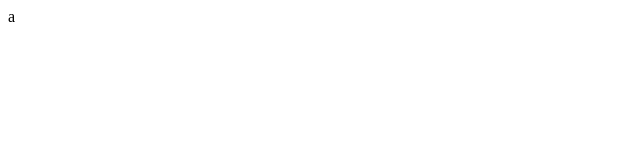
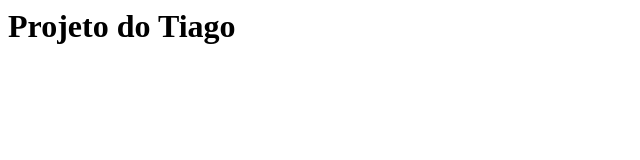
Before and after one commit to tiagoviniciuslopes/curso-git, a plain HTML site: page index.html in a window 1280 px wide. Shown: the whole page, without its empty margins (0-640 px from the left). Drawn offline with Linux system fonts and the light colour scheme.

Commit message:
Titulo da pagina

```diff
--- a/index.html
+++ b/index.html
@@ -2,6 +2,6 @@
 	<head>
 	</head>
 	<body>
-		a
+		<h1>Projeto do Tiago</h1>
 	</body>
 </html>
```
